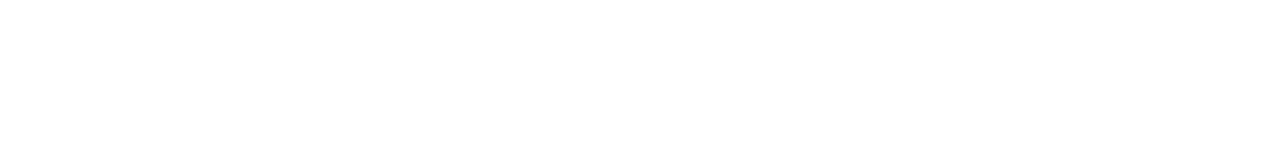
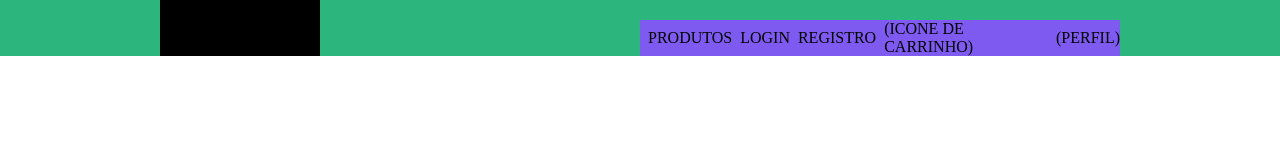
Before and after one commit to TheBud4/TCC-Bike-Vibes, a plain HTML site: page Main/main-page.html in a window 1280 px wide. Drawn offline with Linux system fonts and the light colour scheme.

Commit message:
main-page alteration

```diff
--- a/Main/main-page.css
+++ b/Main/main-page.css
@@ -0,0 +1,46 @@
+/* --RESET-- */
+*{
+  margin: 0;
+  padding: 0;
+  box-sizing: border-box;
+}
+/* --Variaveis-- */
+:root{
+  --cor1:#7F5AF0;
+  --cor2:#2CB67D;
+  --cor3:rgb(42, 141, 255);
+  --fundo:white;
+  --textcolor:black;
+}
+/* --BODY-- */
+body{
+  display: flex;
+  flex-direction: column;
+}
+/* --HEADER-- */
+.logo{
+  background: black;
+  width: 10rem;
+}
+.navbar div{
+  text-transform: uppercase;
+  font: 600 bold;
+  margin-left: .5rem;
+}
+.navbar{
+  display: flex;
+  align-self: flex-end;
+  background: #7F5AF0;
+  max-width: 30rem;
+  align-items: center;
+}
+header{
+  width: 100%;
+  height: 3.5rem;
+  background: #2CB67D;
+  display: flex;
+  flex-direction: row;
+  justify-content: space-around;
+}
+/* --MAIN-- */
+/* --FOOTER-- */
--- a/Main/main-page.html
+++ b/Main/main-page.html
@@ -6,10 +6,32 @@
   <meta name="viewport" content="width=device-width, initial-scale=1.0">
   <!-- --FAVICON-- -->
   <link rel="shortcut icon" href="../src/icons/favicon.svg" type="image/x-icon">
+  <!-- --CSS-- -->
+  <link rel="stylesheet" href="./main-page.css">
   <title>Bike Vibes</title>
 </head>
 <body>
+  <!-- --HEADER-- -->
+<header>
+<div class="logo">
 
+</div>
+<div class="navbar">
+  <div>Produtos</div>
+  <div>Login</div>
+  <div>Registro</div>
+  <div>(icone de carrinho)</div>
+  <div>(perfil)</div>
+</div>
+</header>
+  <!-- --MAIN-- -->
+<main>
+
+</main>
+  <!-- --FOOTER-- -->
+<footer>
+
+</footer>
 </body>
 
 </html>
--- a/login/login.css
+++ b/login/login.css
@@ -1,9 +1,10 @@
 /* --Variaveis-- */
 :root{
-  --roxo:#7F5AF0;
-  --verde:#2CB67D;
-  --botaoazul:rgb(42, 141, 255);
-  --branco:white;
+  --cor1:#7F5AF0;
+  --cor2:#2CB67D;
+  --cor3:rgb(42, 141, 255);
+  --fundo:white;
+  --textcolor:white;
 }
 /* --BODY-- */
 body{
@@ -23,10 +24,10 @@ align-items: center;
 }
 .logo span{
   font:30px 'Dancing Script', cursive;
-  color: var(--roxo);
+  color: var(--cor1);
 }
 .logo span span{
-  color: var(--verde);
+  color: var(--cor2);
 }
 .slogan{
   position: absolute;
@@ -46,7 +47,7 @@ align-items: center;
 }
 .welcome span{
   font:25px 'Bebas Neue', cursive;
-  color: var(--verde);
+  color: var(--cor2);
   align-self: center;
   margin-bottom: 1rem;
 }
@@ -55,7 +56,7 @@ align-items: center;
   display: flex;
   flex-direction: column;
   position: absolute;
-  background-color: var(--branco);
+  background-color: var(--fundo);
   width: 30rem;
   height: 30rem;
   border-radius: 1.5rem;
@@ -83,9 +84,9 @@ form .button{
   width: 10rem;
   height: 2rem;
   align-self: center;
-  background:var(--botaoazul);
+  background:var(--cor3);
   border-radius: 0.2rem;
-  color: var(--branco);
+  color: var(--fundo);
   transition: all 0.3s ease;
   border: none;
 }
```
